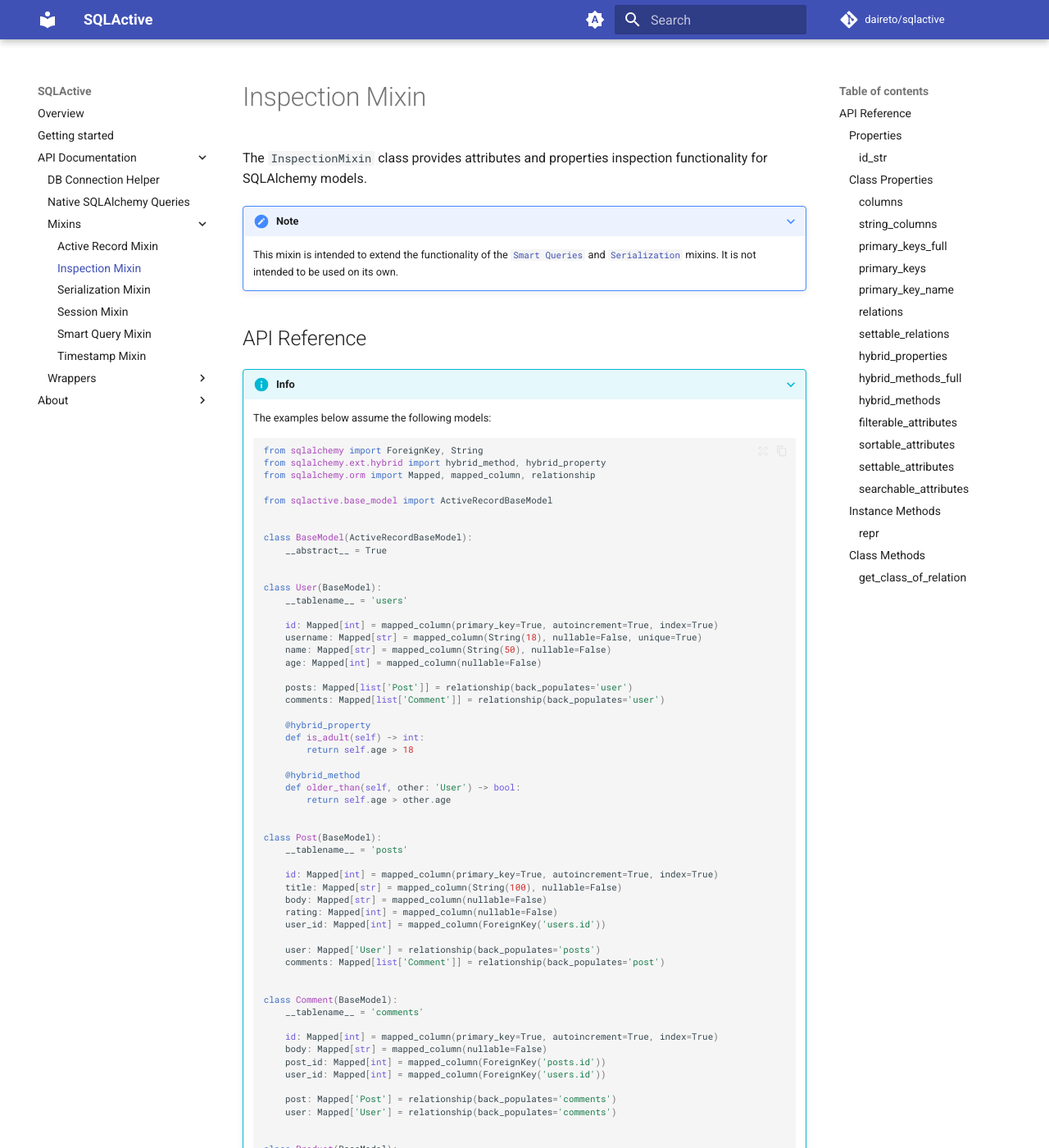
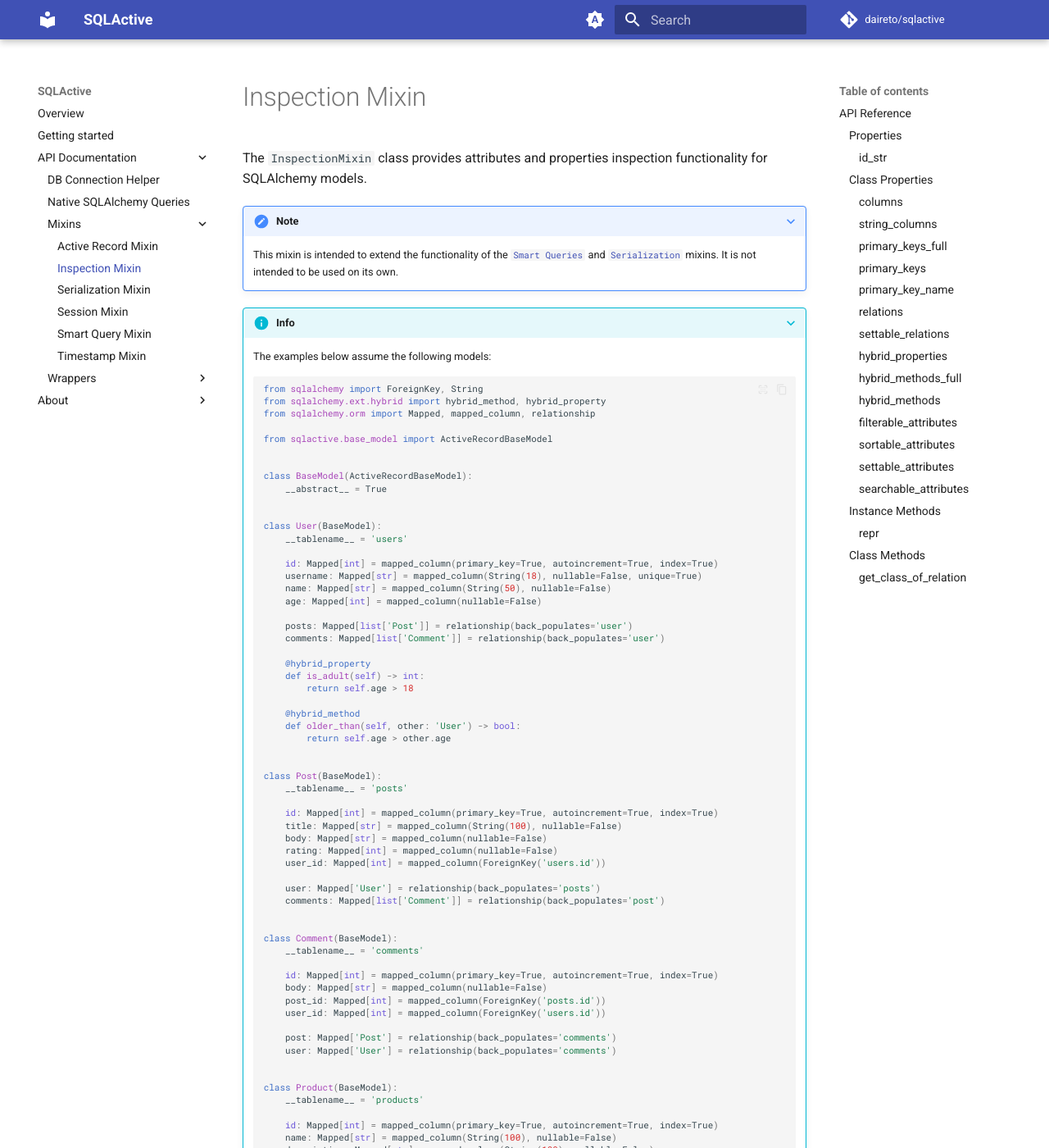
Before and after one commit to daireto/sqlactive, an MkDocs documentation site: the page built from docs/api/inspection-mixin.md, in a window 1280 px wide and 1400 px high. Shown: the whole window at 82% size. Built offline with MkDocs 1.6.1 and Material for MkDocs 9.7.7, drawn with Linux system fonts in a browser that asks for light colours; comment, search, counter and statistics services are not loaded.

Commit message:
docs: move admonition

```diff
--- a/docs/api/inspection-mixin.md
+++ b/docs/api/inspection-mixin.md
@@ -7,8 +7,6 @@ The `InspectionMixin` class provides attributes and properties inspection functi
     This mixin is intended to extend the functionality of the
     [`Smart Queries`](smart-query-mixin.md) and [`Serialization`](serialization-mixin.md) mixins.
     It is not intended to be used on its own.
-
-## API Reference
 
 ???+ info
 
```
Also changed, not shown: other parts of docs/api/inspection-mixin.md (+2 -0 lines).
